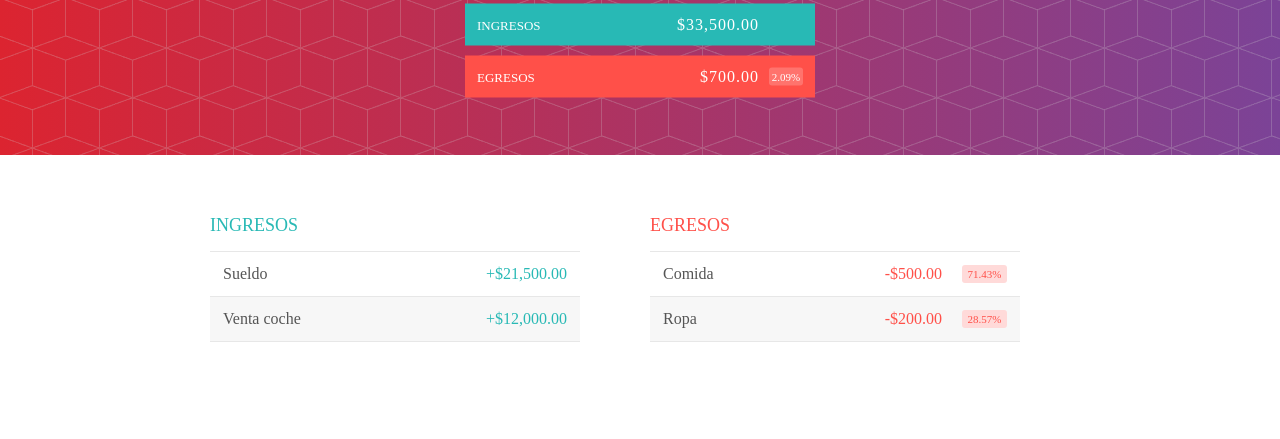
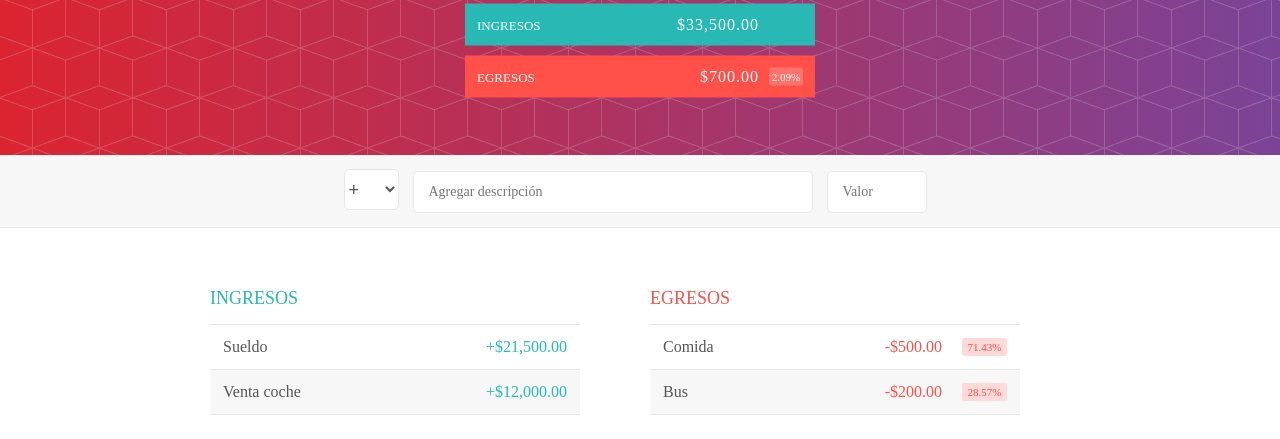
Before and after one commit to luciardrgz/budget, a plain HTML site: page index.html in a window 1280 px wide. Shown: the part 165-604 px from the top of the page. Drawn offline with nearby package versions, Linux system fonts and the light colour scheme.

Commit message:
Agregados forms de nuevo ingreso-egreso

```diff
--- a/css/estilos.css
+++ b/css/estilos.css
@@ -120,7 +120,8 @@ body {
 .agregar_tipo {
     width: 55px;
     border: 1px solid #e7e7e7;
-    height: 44px;
+    border-radius: 5px;
+    height: 41px;
     font-size: 18px;
     color: inherit;
     background-color: #fff;
--- a/index.html
+++ b/index.html
@@ -44,6 +44,30 @@
       </div>
     </div>
 
+    <form id="forma">
+      <div class="agregar">
+        <div class="agregar_contenedor">
+          <select class="agregar_tipo" id="tipo">
+            <option value="ingreso" selected>+</option>
+            <!--Selected: opción por default-->
+            <option value="egreso">-</option>
+          </select>
+          <input
+            type="text"
+            class="agregar_descripcion"
+            placeholder="Agregar descripción"
+            id="descripcion"
+          />
+          <input
+            type="number"
+            class="agregar_valor"
+            placeholder="Valor"
+            id="valor"
+            step='any'
+          />
+        </div>
+      </div>
+    </form>
     <!--Sección Contenedor-->
     <div class="contenedor limpiarEstilos">
       <!--Sección caja "INGRESOS"-->
--- a/js/app.js
+++ b/js/app.js
@@ -3,7 +3,7 @@ const ingresos = [
   new Ingreso("Venta coche", 12000.0),
 ];
 
-const egresos = [new Egreso("Comida", 500.0), new Egreso("Ropa", 200.0)];
+const egresos = [new Egreso("Comida", 500.0), new Egreso("Bus", 200.0)];
 
 let cargarApp = () => {
   cargarCabecero();
@@ -73,7 +73,7 @@ const crearIngresoHTML = (ingreso) =>{
                   <div class="elemento_valor">+${formatoMoneda(ingreso.valor)}</div>
                   <div class="elemento_eliminar">
                     <button class='elemento_eliminar--btn'>
-                      <ion-icon name="close-circle-outline"></ion-icon>
+                      <ion-icon name="close-circle-outline" onclick='eliminarIngreso(${ingreso.id})'></ion-icon>
                     </button>
                   </div>
                 </div>
@@ -100,7 +100,7 @@ const crearEgresoHTML = (egreso) =>{
               <div class="elemento_porcentaje">${formatoPorcentaje(egreso.valor/totalEgresos())}</div>
               <div class="elemento_eliminar">
                 <button class="elemento_eliminar--btn">
-                  <ion-icon name="close-circle-outline"></ion-icon>
+                  <ion-icon name="close-circle-outline" onclick='eliminarEgreso(${egreso.id})'></ion-icon>
                 </button>
               </div>
             </div>
@@ -108,3 +108,18 @@ const crearEgresoHTML = (egreso) =>{
   `;
   return egresoHTML;
 }
+
+const eliminarIngreso = (id)=>{
+  // Método findIndex: compara cada objeto del arreglo con parámetro
+  let indiceEliminar = ingresos.findIndex(ingreso => ingreso.id === id);
+  ingresos.splice(indiceEliminar, 1); // Elimina 1 elemento (índice recibido)
+  cargarCabecero();
+  cargarIngresos();
+}
+
+const eliminarEgreso = (id)=>{
+  let indiceEliminar = egresos.findIndex(egreso => egreso.id === id);
+  egresos.splice(indiceEliminar, 1); // Elimina 1 elemento del arreglo Egresos (índice recibido)
+  cargarCabecero();
+  cargarEgresos();
+}
```
